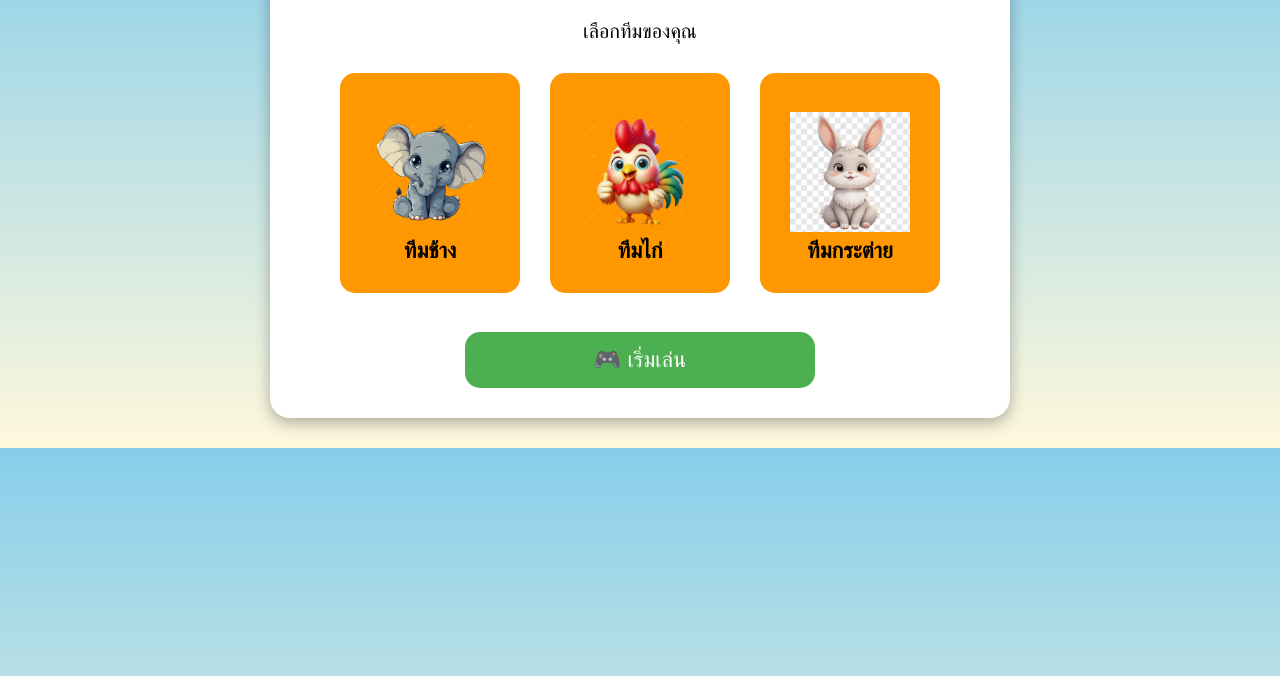
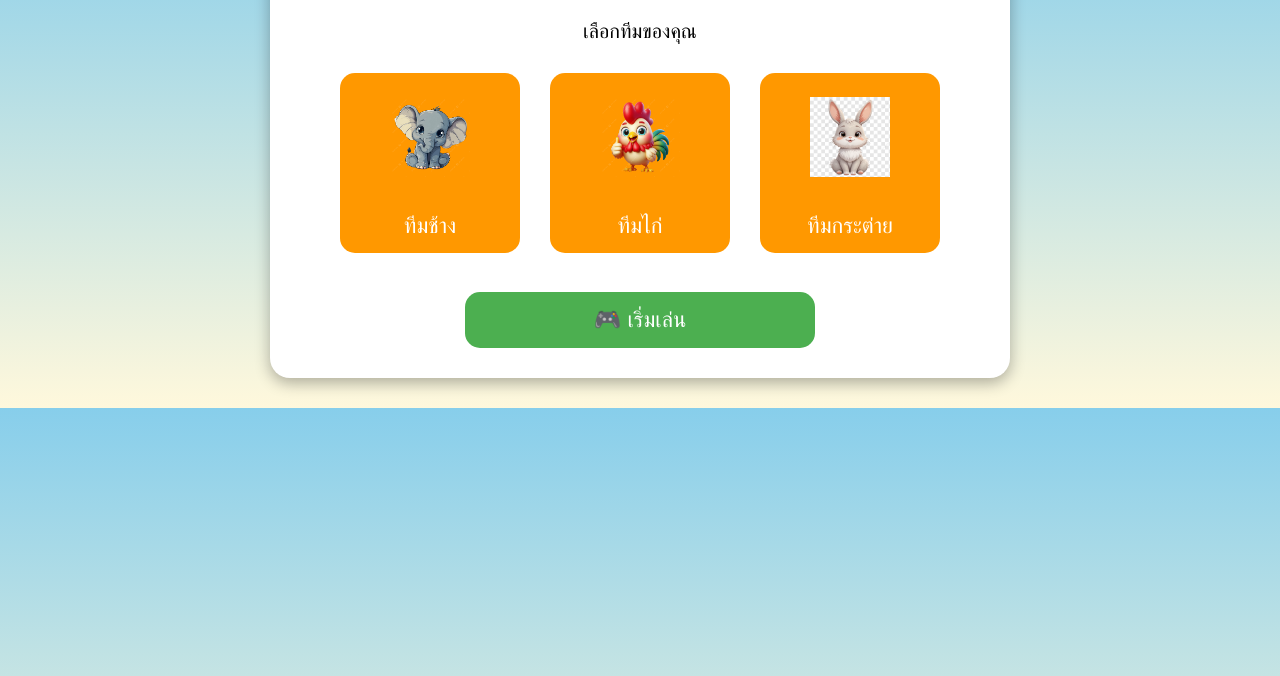
Before and after one commit to parkinnbc-wq/Parkinn, a plain HTML site: page index.html in a window 1280 px wide. Shown: the part 112-788 px from the top of the page. Drawn offline with Linux system fonts and the light colour scheme.

Commit message:
Update style.css

```diff
--- a/style.css
+++ b/style.css
@@ -100,17 +100,19 @@ button:hover{
     font-weight:bold;
 }
 .teamBtn{
-    width:180px;
-    height:220px;
-    background:#FFD54F;
-    color:black;
-    font-size:22px;
-    font-weight:bold;
+    width:160px;
+    height:180px;
+    padding:10px;
+    display:flex;
+    flex-direction:column;
+    align-items:center;
+    justify-content:center;
 }
 
 .teamBtn img{
-    width:120px;
-    height:120px;
+    width:80px;
+    height:80px;
     object-fit:contain;
-    margin-top:10px;
+    display:block;
+    margin:10px auto;
 }
```
